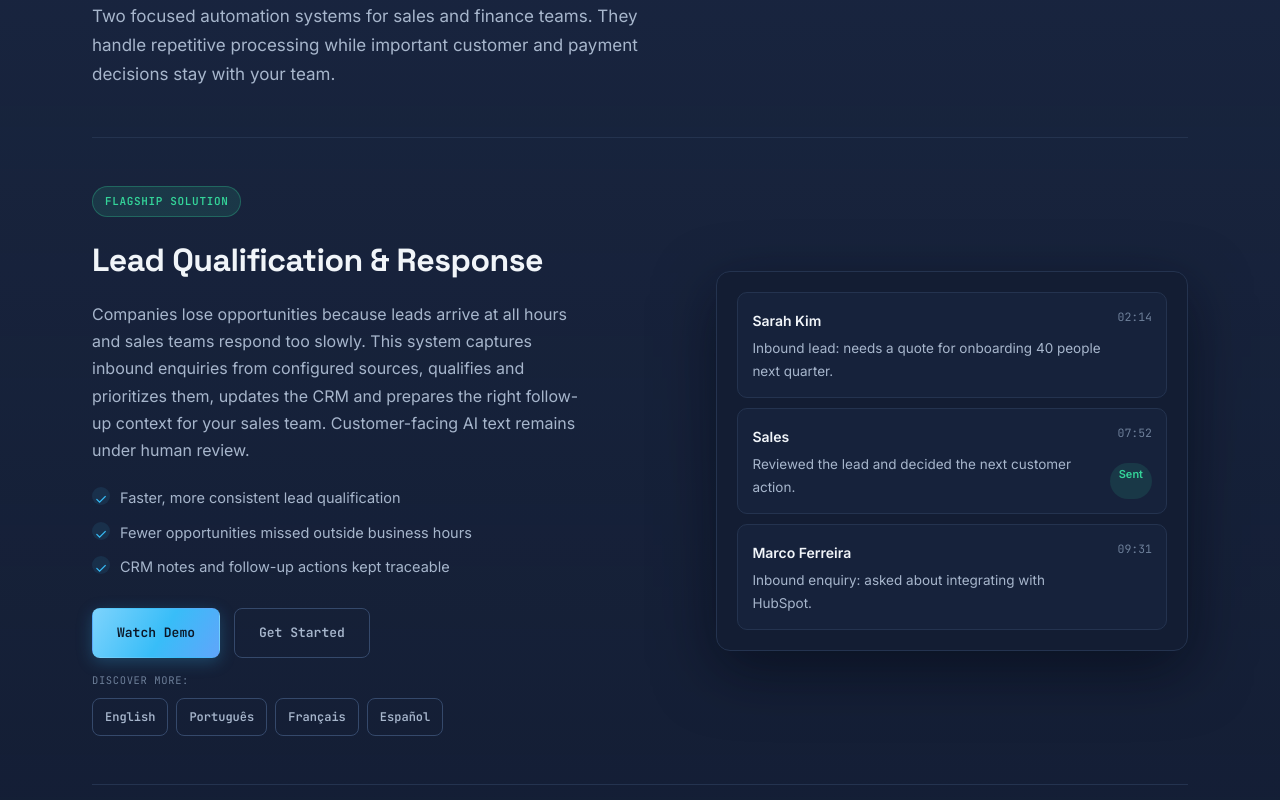
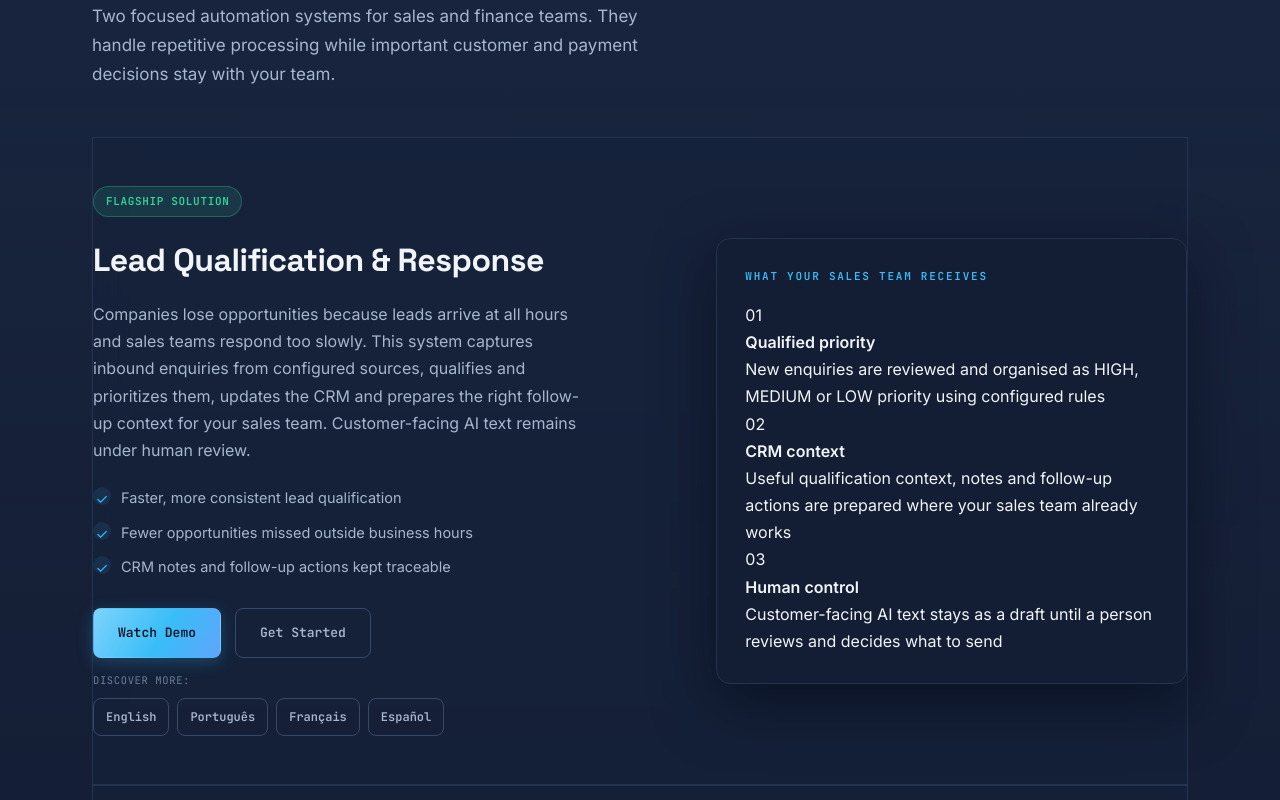
Before and after one commit to Lumbenlengo/lumbe-tech-site, a Next.js app: page / in a window 1280 px wide. Shown: the part 1180-1980 px from the top of the page. Built offline with nearby package versions, Linux system fonts and the light colour scheme.

Commit message:
Replace fictional feed with business outcomes and fix product CTAs

```diff
--- a/src/components/AIAutomation.tsx
+++ b/src/components/AIAutomation.tsx
@@ -2,49 +2,19 @@
 
 import { useEffect, useState } from "react";
 
-type FeedEvent = { id: number; who: string; text: string; time: string; status?: "wait" | "sent" };
-
-const SCRIPT: Omit<FeedEvent, "id">[] = [
-  { who: "Sarah Kim", text: "Inbound lead: needs a quote for onboarding 40 people next quarter.", time: "02:14" },
-  { who: "Lumbe assistant", text: "Qualified HIGH. CRM updated and follow-up task prepared for sales review.", time: "02:14", status: "wait" },
-  { who: "Sales", text: "Reviewed the lead and decided the next customer action.", time: "07:52", status: "sent" },
-  { who: "Marco Ferreira", text: "Inbound enquiry: asked about integrating with HubSpot.", time: "09:31" },
-  { who: "Lumbe assistant", text: "Answer drafted from your integration notes. Waiting for review.", time: "09:31", status: "wait" },
-];
-
 function LeadDemo() {
-  const [events, setEvents] = useState<FeedEvent[]>([]);
-  useEffect(() => {
-    const reduce = window.matchMedia("(prefers-reduced-motion: reduce)").matches;
-    if (reduce) {
-      setEvents(SCRIPT.slice(0, 3).map((e, i) => ({ ...e, id: i })));
-      return;
-    }
-    let i = 0, id = 0;
-    let timer: ReturnType<typeof setTimeout>;
-    const push = () => {
-      setEvents((prev) => [...prev, { ...SCRIPT[i % SCRIPT.length], id: id++ }].slice(-3));
-      i++;
-      timer = setTimeout(push, 2200);
-    };
-    timer = setTimeout(push, 500);
-    return () => clearTimeout(timer);
-  }, []);
-
   return (
-    <div className="product-media" style={{ padding: 20 }}>
-      <div style={{ display: "grid", gap: 10 }}>
-        {events.map((e) => (
-          <div key={e.id} style={{ padding: 14, borderRadius: 10, border: "1px solid var(--border)", background: "var(--card)", display: "grid", gridTemplateColumns: "1fr auto", gap: 10 }}>
-            <div>
-              <strong style={{ fontSize: 14 }}>{e.who}</strong>
-              <p style={{ fontSize: 13.5, color: "var(--text-2)", marginTop: 3 }}>{e.text}</p>
-            </div>
-            <div style={{ display: "grid", gap: 6, justifyItems: "end" }}>
-              <span style={{ fontFamily: "var(--mono)", fontSize: 11.5, color: "var(--muted)" }}>{e.time}</span>
-              {e.status === "wait" && <span style={{ fontSize: 11, fontWeight: 600, padding: "2px 9px", borderRadius: 999, background: "rgba(251,191,36,.12)", color: "var(--amber)" }}>Waiting for you</span>}
-              {e.status === "sent" && <span style={{ fontSize: 11, fontWeight: 600, padding: "2px 9px", borderRadius: 999, background: "rgba(52,211,153,.12)", color: "var(--success)" }}>Sent</span>}
-            </div>
+    <div className="product-media lead-outcomes" style={{ padding: 28 }}>
+      <p className="eyebrow">What your sales team receives</p>
+      <div className="lead-outcome-grid">
+        {[
+          ["01", "Qualified priority", "New enquiries are reviewed and organised as HIGH, MEDIUM or LOW priority using configured rules"],
+          ["02", "CRM context", "Useful qualification context, notes and follow-up actions are prepared where your sales team already works"],
+          ["03", "Human control", "Customer-facing AI text stays as a draft until a person reviews and decides what to send"],
+        ].map(([n, title, text]) => (
+          <div className="lead-outcome" key={n}>
+            <span>{n}</span>
+            <div><strong>{title}</strong><p>{text}</p></div>
           </div>
         ))}
       </div>
@@ -80,7 +50,7 @@ export default function AIAutomation() {
           <p className="lede">Two focused automation systems for sales and finance teams. They handle repetitive processing while important customer and payment decisions stay with your team.</p>
         </div>
 
-        <div className="product-block reveal">
+        <div className="product-block product-frame glass reveal">
           <div>
             <span className="product-tag live">Flagship solution</span>
             <h3 className="product-title">Lead Qualification & Response</h3>
@@ -97,7 +67,7 @@ export default function AIAutomation() {
             </ul>
             <div className="product-actions">
               <a href="/ai-lead-qualification/en#demo" className="btn btn-primary">Watch Demo</a>
-              <a href="#contact" className="btn btn-ghost">Get Started</a>
+              <a href="/ai-lead-qualification/en" className="btn btn-ghost">Get Started</a>
             </div>
             <div className="product-language-links" aria-label="Discover Lead Qualification in your preferred language">
               <span>Discover more:</span>
@@ -110,7 +80,7 @@ export default function AIAutomation() {
           <LeadDemo />
         </div>
 
-        <div className="product-block is-reversed reveal">
+        <div className="product-block product-frame glass is-reversed reveal">
           <div>
             <span className="product-tag early">Early access</span>
             <h3 className="product-title">Invoice & Accounts Payable Automation</h3>
@@ -127,7 +97,7 @@ export default function AIAutomation() {
             </ul>
             <div className="product-actions">
               <a href="/ai-invoice-automation/en#demo" className="btn btn-primary">Watch Demo</a>
-              <a href="#contact" className="btn btn-ghost">Get Started</a>
+              <a href="/ai-invoice-automation/en" className="btn btn-ghost">Get Started</a>
             </div>
             <div className="product-language-links" aria-label="Discover Invoice Automation in your preferred language">
               <span>Discover more:</span>
```
